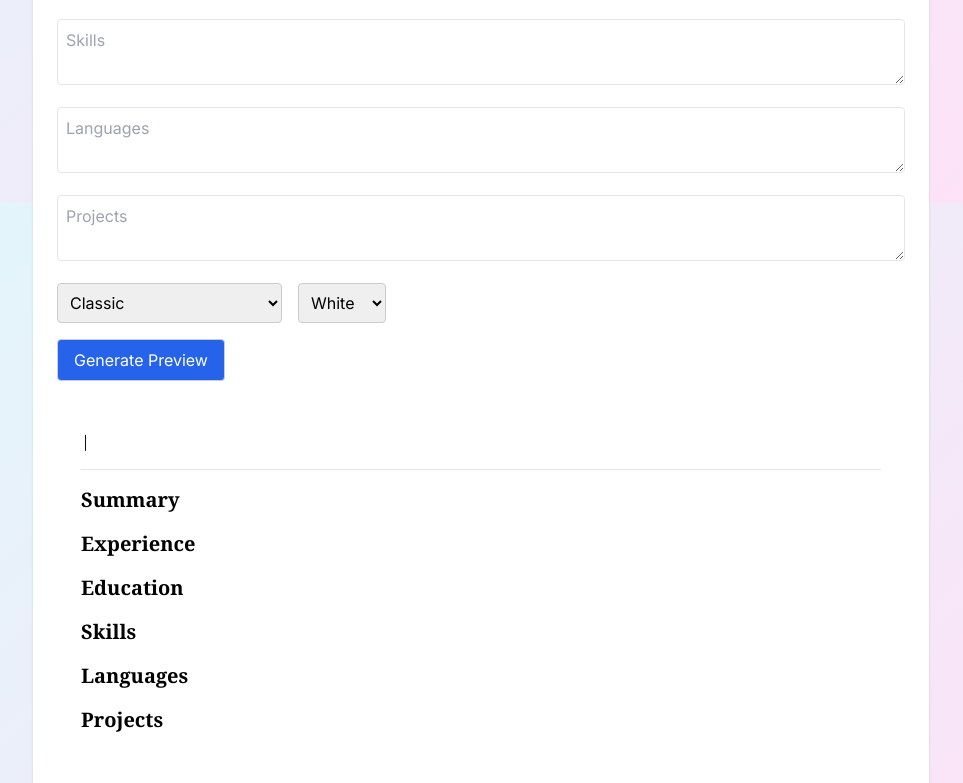
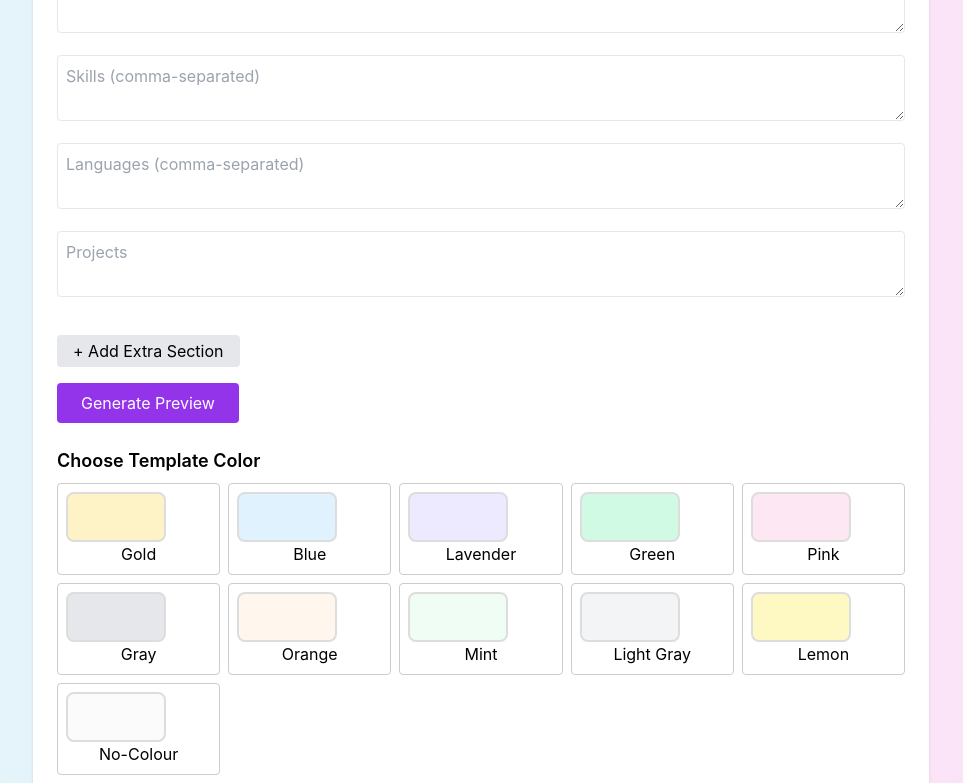
Before and after one commit to monishwar-reddy/instaresume, a plain HTML site: page index.html in a window 1280 px wide. Shown: the part 597-1380 px from the top of the page, without its empty margins (159-1122 px from the left). Drawn offline with nearby package versions, Linux system fonts and the light colour scheme.

Commit message:
input colours

```diff
--- a/index.html
+++ b/index.html
@@ -2,73 +2,47 @@
 <html lang="en">
 <head>
   <meta charset="UTF-8" />
-  <meta name="viewport" content="width=device-width, initial-scale=1.0" />
+  <meta name="viewport" content="width=device-width, initial-scale=1.0"/>
   <title>InstaResume Builder</title>
   <script src="https://cdn.tailwindcss.com"></script>
   <script src="https://cdnjs.cloudflare.com/ajax/libs/html2pdf.js/0.9.3/html2pdf.bundle.min.js"></script>
-  <link href="https://fonts.googleapis.com/css2?family=Inter:wght@400;600;800&display=swap" rel="stylesheet">
   <style>
     body {
-      margin: 0;
       font-family: 'Inter', sans-serif;
-      background: linear-gradient(135deg, #e0f7fa, #ffe0f7);
-      background-attachment: fixed;
-      min-height: 100vh;
-      display: flex;
-      flex-direction: column;
-      align-items: center;
+      background: linear-gradient(to right, #e0f7fa, #ffe0f7);
       padding: 2rem;
     }
-
-    .theme-selector {
-      margin-bottom: 1rem;
-    }
-
-    .resume-container {
-      background: white;
-      border-radius: 16px;
-      box-shadow: 0 10px 20px rgba(0, 0, 0, 0.1);
-      padding: 2rem;
-      max-width: 800px;
-      width: 100%;
-    }
-
-    h1 {
-      text-align: center;
-      margin-bottom: 1.5rem;
-    }
-
-    select, button {
-      padding: 0.5rem 1rem;
-      font-size: 1rem;
-      border-radius: 8px;
-      border: 1px solid #ccc;
-    }
-
-    .color-palette {
-      display: flex;
-      gap: 0.5rem;
-      justify-content: center;
+    .extra-box {
       margin-top: 1rem;
     }
-
-    .color-button {
-      width: 30px;
-      height: 30px;
-      border-radius: 50%;
-      border: 2px solid white;
+    .template-option {
+      padding: 0.5rem;
+      border: 1px solid #ccc;
+      border-radius: 0.25rem;
       cursor: pointer;
-      transition: transform 0.2s;
+      text-align: center;
     }
-
-    .color-button:hover {
-      transform: scale(1.1);
+    .template-option:hover {
+      background-color: #f0f0f0;
+    }
+    .template-box {
+      width: 100px;
+      height: 50px;
+      border-radius: 0.5rem;
+      border: 2px solid #ddd;
     }
   </style>
 </head>
-<body class="bg-gray-200 p-6">
-  <div class="max-w-4xl mx-auto bg-white p-6 rounded shadow">
-    <h1 class="text-3xl font-bold mb-4">InstaResume Builder</h1>
+<body>
+  <div class="sticky top-0 bg-white shadow-md p-4 z-50 flex justify-between items-center">
+    <h1 class="text-xl font-bold">InstaResume Builder</h1>
+    <div class="space-x-2">
+      <button id="generateSummaryBtn" class="bg-indigo-600 text-white px-3 py-1 rounded">Generate AI Summary</button>
+      <button id="downloadBtn" class="bg-green-600 text-white px-3 py-1 rounded">Download PDF</button>
+    </div>
+  </div>
+
+  <div class="max-w-4xl mx-auto mt-4 bg-white p-6 rounded shadow">
     <form id="resumeForm" class="space-y-4">
       <div class="grid grid-cols-1 md:grid-cols-2 gap-4">
         <input id="fullName" placeholder="Full Name" class="p-2 border rounded" required />
@@ -78,52 +52,52 @@
         <input id="github" placeholder="GitHub URL" class="p-2 border rounded" />
         <input id="photo" type="file" accept="image/*" class="p-2 border rounded" />
       </div>
-      <textarea id="summary" placeholder="Professional Summary" class="w-full p-2 border rounded" rows="3"></textarea>
+
+      <textarea id="summary" placeholder="Professional Summary (You can auto-generate too)" class="w-full p-2 border rounded" rows="3"></textarea>
       <textarea id="experience" placeholder="Work Experience" class="w-full p-2 border rounded" rows="3"></textarea>
       <textarea id="education" placeholder="Education" class="w-full p-2 border rounded" rows="3"></textarea>
-      <textarea id="skills" placeholder="Skills" class="w-full p-2 border rounded" rows="2"></textarea>
-      <textarea id="languages" placeholder="Languages" class="w-full p-2 border rounded" rows="2"></textarea>
+      <textarea id="skills" placeholder="Skills (comma-separated)" class="w-full p-2 border rounded" rows="2"></textarea>
+      <textarea id="languages" placeholder="Languages (comma-separated)" class="w-full p-2 border rounded" rows="2"></textarea>
       <textarea id="projects" placeholder="Projects" class="w-full p-2 border rounded" rows="2"></textarea>
 
-      <div class="flex flex-col md:flex-row gap-4">
-        <select id="templateSelect" class="p-2 border rounded">
-          <option value="classic">Classic</option>
-          <option value="modern">Modern</option>
-          <option value="tech">Software & IT</option>
-          <option value="corporate">Business & Management</option>
-          <option value="medical">Healthcare & Medicine</option>
-          <option value="engineering">Engineering & Core</option>
-          <option value="finance">Finance & Accounting</option>
-          <option value="academic">Education & Research</option>
-          <option value="creative">Creative & Media</option>
-        </select>
+      <div id="extraSections"></div>
+      <button type="button" id="addExtraBtn" class="mt-2 bg-gray-200 px-4 py-1 rounded">+ Add Extra Section</button>
 
-        <select id="colorSelect" class="p-2 border rounded">
-          <option value="bg-white text-black">White</option>
-          <option value="bg-blue-100 text-blue-900">Blue</option>
-          <option value="bg-green-100 text-green-900">Green</option>
-          <option value="bg-yellow-100 text-yellow-900">Yellow</option>
-          <option value="bg-red-100 text-red-900">Red</option>
-          <option value="bg-purple-100 text-purple-900">Purple</option>
-          <option value="bg-gray-100 text-gray-900">Gray</option>
-        </select>
+      <div class="mt-4">
+        <button type="submit" class="bg-purple-600 text-white px-6 py-2 rounded">Generate Preview</button>
       </div>
-
-      <button type="submit" class="bg-blue-600 text-white px-4 py-2 rounded">Generate Preview</button>
     </form>
 
-    <div id="preview" class="mt-6 p-6 rounded"></div>
-    <button id="downloadBtn" class="hidden mt-4 bg-green-600 text-white px-4 py-2 rounded">Download PDF</button>
+    <div class="mt-6">
+      <h2 class="text-lg font-semibold mb-2">Choose Template Color</h2>
+      <div id="templateChoices" class="grid grid-cols-5 gap-2">
+        <div class="template-option" data-color="#fef3c7"><div class="template-box" style="background:#fef3c7"></div>Gold</div>
+        <div class="template-option" data-color="#e0f2fe"><div class="template-box" style="background:#e0f2fe"></div>Blue</div>
+        <div class="template-option" data-color="#ede9fe"><div class="template-box" style="background:#ede9fe"></div>Lavender</div>
+        <div class="template-option" data-color="#d1fae5"><div class="template-box" style="background:#d1fae5"></div>Green</div>
+        <div class="template-option" data-color="#fce7f3"><div class="template-box" style="background:#fce7f3"></div>Pink</div>
+        <div class="template-option" data-color="#e5e7eb"><div class="template-box" style="background:#e5e7eb"></div>Gray</div>
+        <div class="template-option" data-color="#fff7ed"><div class="template-box" style="background:#fff7ed"></div>Orange</div>
+        <div class="template-option" data-color="#f0fdf4"><div class="template-box" style="background:#f0fdf4"></div>Mint</div>
+        <div class="template-option" data-color="#f3f4f6"><div class="template-box" style="background:#f3f4f6"></div>Light Gray</div>
+        <div class="template-option" data-color="#fef9c3"><div class="template-box" style="background:#fef9c3"></div>Lemon</div>
+        <div class="template-option" data-color="None"><div class="template-box" style="background:#fbfbfb"></div>No-Colour</div>
+      </div>
+    </div>
+
+    <div id="preview" class="mt-8 p-6 rounded border"></div>
   </div>
 
   <script>
     const form = document.getElementById("resumeForm");
     const preview = document.getElementById("preview");
     const downloadBtn = document.getElementById("downloadBtn");
-    const templateSelect = document.getElementById("templateSelect");
-    const colorSelect = document.getElementById("colorSelect");
+    const addExtraBtn = document.getElementById("addExtraBtn");
+    const extraSections = document.getElementById("extraSections");
     const photoInput = document.getElementById("photo");
+    const templateButtons = document.querySelectorAll(".template-option");
     let photoDataURL = "";
+    let previewBg = "white";
 
     photoInput.addEventListener("change", () => {
       const file = photoInput.files[0];
@@ -137,46 +111,47 @@
       }
     });
 
+    templateButtons.forEach(btn => {
+      btn.addEventListener("click", () => {
+        previewBg = btn.dataset.color;
+        renderPreview();
+      });
+    });
+
     function renderPreview() {
-      const fullName = document.getElementById('fullName').value;
-      const email = document.getElementById('email').value;
-      const phone = document.getElementById('phone').value;
-      const linkedin = document.getElementById('linkedin').value;
-      const github = document.getElementById('github').value;
-      const summary = document.getElementById('summary').value;
-      const experience = document.getElementById('experience').value;
-      const education = document.getElementById('education').value;
-      const skills = document.getElementById('skills').value;
-      const languages = document.getElementById('languages').value;
-      const projects = document.getElementById('projects').value;
-      const template = templateSelect.value;
-      const colorTheme = colorSelect.value;
-
-      const templateStyles = {
-        classic: 'font-serif',
-        modern: 'font-sans tracking-wide',
-        tech: 'font-mono text-sm bg-gray-50 border border-gray-200 p-4',
-        corporate: 'font-sans text-base bg-white shadow-md p-4',
-        medical: 'font-sans text-base border-l-4 border-red-300 pl-4',
-        engineering: 'font-mono text-sm bg-gray-100 p-4 border',
-        finance: 'font-serif text-base italic',
-        academic: 'font-serif text-base border-t-4 border-blue-300 pt-2',
-        creative: 'font-cursive text-lg italic text-purple-700'
-      };
-
-      const themeClass = `${templateStyles[template] || 'font-sans'} ${colorTheme}`;
+      const getValue = id => document.getElementById(id).value;
+      const fullName = getValue("fullName");
+      const email = getValue("email");
+      const phone = getValue("phone");
+      const linkedin = getValue("linkedin");
+      const github = getValue("github");
+      const summary = getValue("summary");
+      const experience = getValue("experience").replace(/\n/g, "<br>");
+      const education = getValue("education").replace(/\n/g, "<br>");
+      const skills = getValue("skills");
+      const languages = getValue("languages");
+      const projects = getValue("projects").replace(/\n/g, "<br>");
 
       const links = [
         linkedin && `<a href="${linkedin}" target="_blank" class="underline text-blue-600">LinkedIn</a>`,
         github && `<a href="${github}" target="_blank" class="underline text-blue-600">GitHub</a>`
-      ].filter(Boolean).join(' | ');
+      ].filter(Boolean).join(" | ");
 
-      const photoHTML = photoDataURL ? `<img src="${photoDataURL}" alt="Profile Photo" class="w-24 h-24 rounded-full object-cover">` : '';
+      const photoHTML = photoDataURL ? `<img src="${photoDataURL}" alt="Photo" class="w-24 h-24 rounded-full object-cover" />` : "";
+
+      let extraHTML = "";
+      document.querySelectorAll(".extra-box").forEach(box => {
+        const head = box.querySelector(".extra-head").value;
+        const info = box.querySelector(".extra-info").value.replace(/\n/g, "<br>");
+        if (head && info) {
+          extraHTML += `<h2 class="text-xl font-semibold mt-4">${head}</h2><p>${info}</p>`;
+        }
+      });
+      const bgStyle = previewBg === "none" ? "white" : previewBg;
 
       const html = `
-        <div class="${themeClass} space-y-4">
-          <div class="flex items-center gap-4">
-            ${photoHTML}
+        <div class="space-y-4" style="background-color: ${previewBg}; padding: 1rem; border-radius: 0.5rem;">
+          <div class="flex gap-4 items-center">${photoHTML}
             <div>
               <h1 class="text-2xl font-bold">${fullName}</h1>
               <p>${email} | ${phone}</p>
@@ -184,46 +159,57 @@
             </div>
           </div>
           <hr>
-          <h2 class="text-xl font-semibold">Summary</h2>
-          <p>${summary}</p>
-          <h2 class="text-xl font-semibold">Experience</h2>
-          <p>${experience.replace(/\n/g, '<br>')}</p>
-          <h2 class="text-xl font-semibold">Education</h2>
-          <p>${education.replace(/\n/g, '<br>')}</p>
-          <h2 class="text-xl font-semibold">Skills</h2>
-          <p>${skills}</p>
-          <h2 class="text-xl font-semibold">Languages</h2>
-          <p>${languages}</p>
-          <h2 class="text-xl font-semibold">Projects</h2>
-          <p>${projects.replace(/\n/g, '<br>')}</p>
-        </div>
-      `;
+          <h2 class="text-xl font-semibold">Summary</h2><p>${summary}</p>
+          <h2 class="text-xl font-semibold">Experience</h2><p>${experience}</p>
+          <h2 class="text-xl font-semibold">Education</h2><p>${education}</p>
+          <h2 class="text-xl font-semibold">Skills</h2><p>${skills}</p>
+          <h2 class="text-xl font-semibold">Languages</h2><p>${languages}</p>
+          <h2 class="text-xl font-semibold">Projects</h2><p>${projects}</p>
+          ${extraHTML}
+        </div>`;
 
       preview.innerHTML = html;
-      downloadBtn.classList.toggle('hidden', !fullName);
     }
 
-    form.addEventListener("submit", function (e) {
+    form.addEventListener("submit", e => {
       e.preventDefault();
       renderPreview();
     });
 
-    const inputs = form.querySelectorAll("input, textarea");
-    inputs.forEach(input => input.addEventListener("input", renderPreview));
-    templateSelect.addEventListener("change", renderPreview);
-    colorSelect.addEventListener("change", renderPreview);
+    document.querySelectorAll("input, textarea").forEach(input => {
+      input.addEventListener("input", renderPreview);
+    });
+
+    addExtraBtn.addEventListener("click", () => {
+      const section = document.createElement("div");
+      section.classList.add("extra-box");
+      section.innerHTML = `
+        <input placeholder="Section Heading" class="extra-head p-2 border rounded w-full mb-2"/>
+        <textarea placeholder="Information" rows="2" class="extra-info p-2 border rounded w-full"></textarea>`;
+      extraSections.appendChild(section);
+    });
 
     downloadBtn.addEventListener("click", () => {
-      html2pdf().from(preview).save("resume.pdf");
+      const opt = {
+        margin: 0.5,
+        filename: 'resume.pdf',
+        image: { type: 'jpeg', quality: 0.98 },
+        html2canvas: { scale: 2 },
+        jsPDF: { unit: 'in', format: 'letter', orientation: 'portrait' }
+      };
+      html2pdf().set(opt).from(preview).save();
     });
 
-    window.onload = () => {
-      const savedTemplate = localStorage.getItem('selectedTemplate');
-      if (savedTemplate) {
-        templateSelect.value = savedTemplate;
-      }
+    document.getElementById("generateSummaryBtn").addEventListener("click", () => {
+      const exp = document.getElementById("experience").value;
+      const edu = document.getElementById("education").value;
+      const skill = document.getElementById("skills").value;
+      const summaryText = `A motivated professional with experience in ${exp.split("\n")[0] || "various fields"}, strong academic background in ${edu.split("\n")[0] || "relevant domains"}, and skills including ${skill || "key technologies"}. Seeking impactful roles to grow and contribute.`;
+      document.getElementById("summary").value = summaryText;
       renderPreview();
-    };
+    });
+
+    window.onload = renderPreview;
   </script>
 </body>
 </html>
```
Also changed, not shown: 1 other file.
